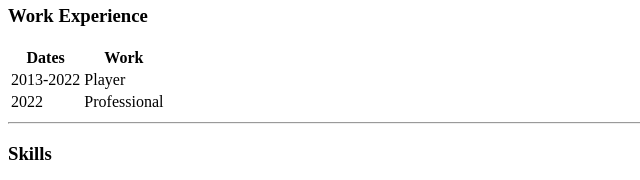
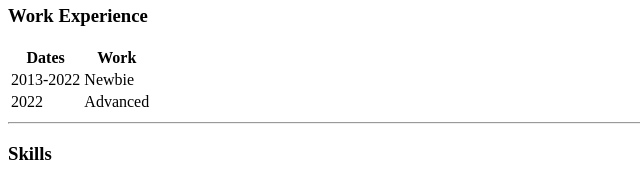
Before and after one commit to edge882/cv, a plain HTML site: page index.html in a window 1280 px wide. Shown: the part 535-715 px from the top of the page, 0-640 px from the left. Drawn offline with Linux system fonts and the light colour scheme.

Commit message:
Update index.html

```diff
--- a/index.html
+++ b/index.html
@@ -34,11 +34,11 @@
        </thead>
          <tr>
            <td>2013-2022</td>
-           <td>Player</td>
+           <td>Newbie</td>
          </tr>
          <tr>
           <td>2022</td>
-          <td>Professional</td>
+          <td>Advanced</td>
          </tr>
        </table>
        <hr>
```
